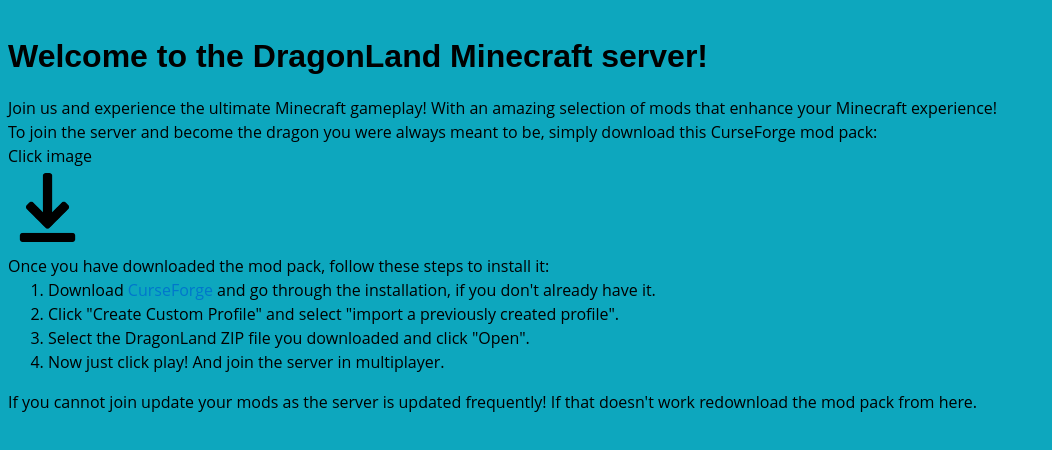
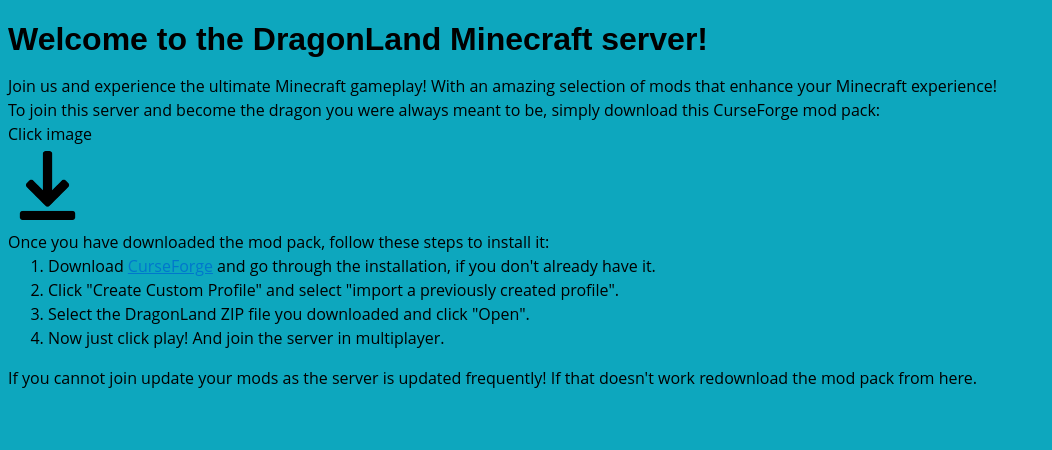
Before and after one commit to DergCraft/DergCraft.github.io, a plain HTML site: page index.html in a window 1280 px wide. Shown: the whole page, without its empty margins (0-1052 px from the left). Drawn offline with Linux system fonts and the light colour scheme.

Commit message:
cant help but nitpick

```diff
--- a/index.html
+++ b/index.html
@@ -7,7 +7,7 @@
   <body style="background-color:#0da7be">
     <h1>Welcome to the DragonLand Minecraft server!</h1>
     <p>Join us and experience the ultimate Minecraft gameplay! With an amazing selection of mods that enhance your Minecraft experience!</p>
-    <p>To join the server and become the dragon you were always meant to be, simply download this CurseForge mod pack:</p>
+    <p>To join this server and become the dragon you were always meant to be, simply download this CurseForge mod pack:</p>
     <p>Click image</p>
 		<a href="DragonLand.zip">
 			<img class="popup-image" src="get.png" alt="Download" width="69" height="69"> <!--haha funny number-->
--- a/style.css
+++ b/style.css
@@ -2,14 +2,12 @@
 body {
   font-family: 'Roboto', sans-serif;
   font-size: 16px;
-  line-height: 1.5;
 }
 
 /* headings */
 h1, h2, h3 {
   font-family: 'Montserrat', sans-serif;
   font-weight: bold;
-  margin-top: 1em;
   margin-bottom: 0.5em;
 }
 
@@ -17,7 +15,6 @@
 a {
   font-family: 'Open Sans', sans-serif;
   color: #0077cc;
-  text-decoration: none;
 }
 
 a:hover {
```
